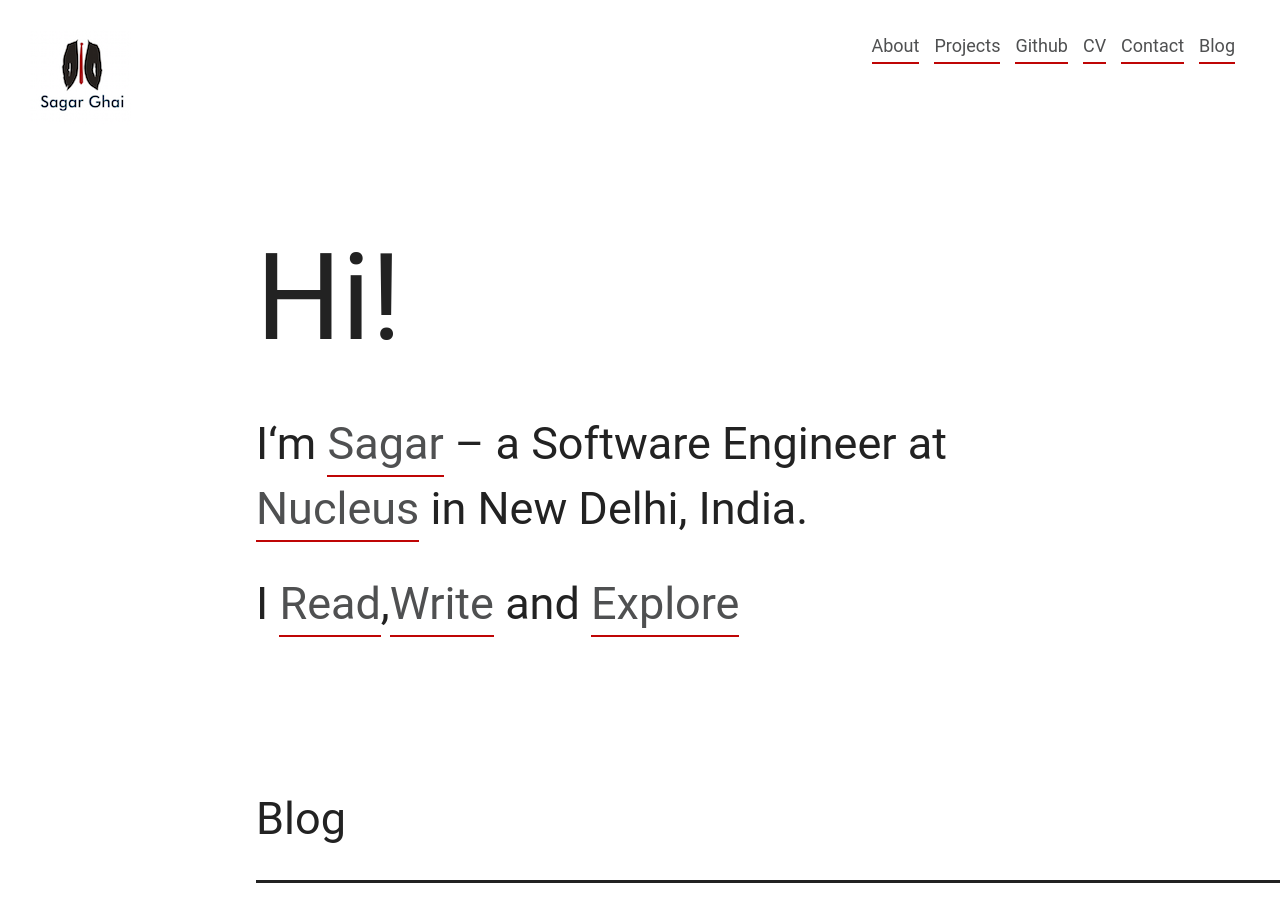
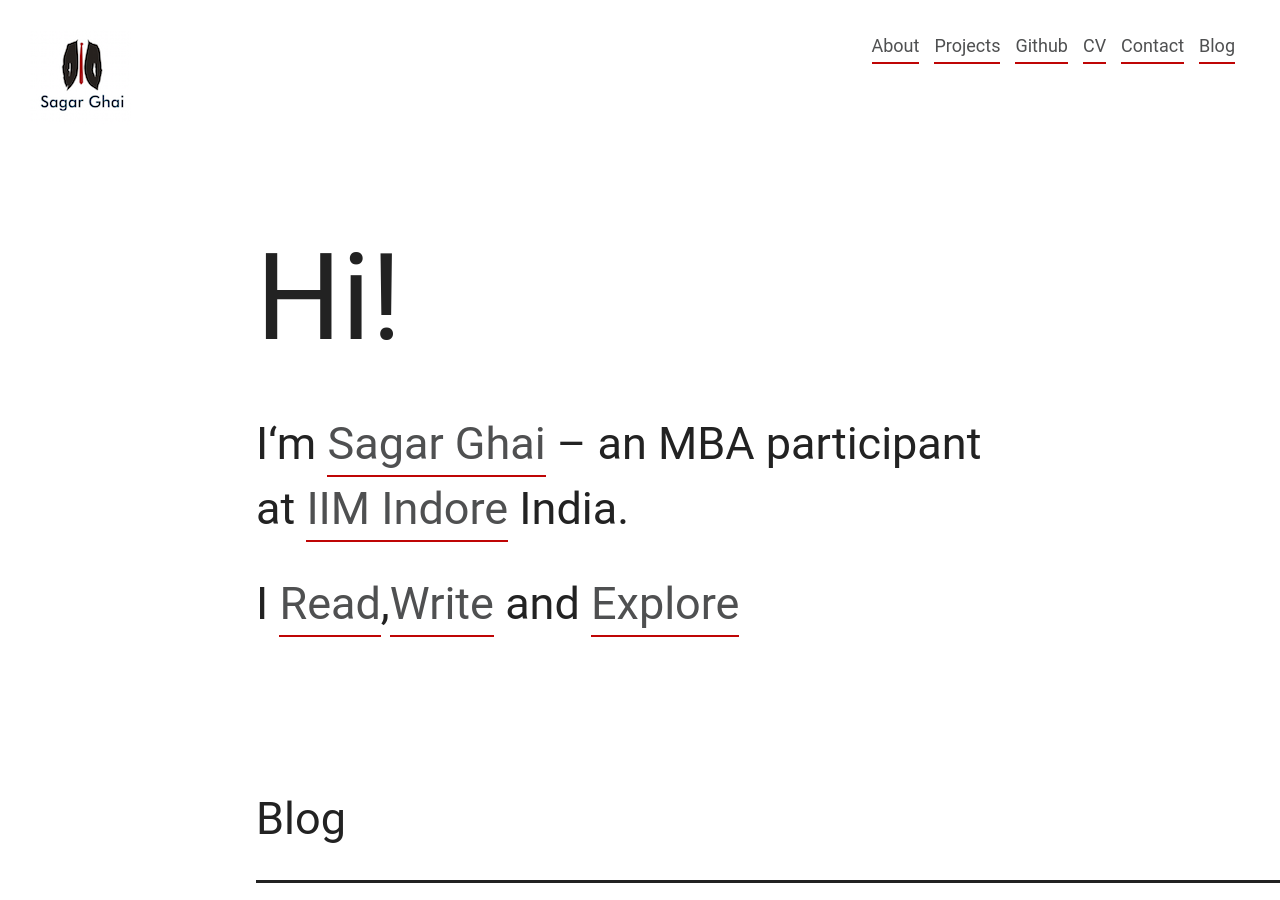
Before and after one commit to sagarghai/sagarghai.github.io, a Jekyll site: the page built from index.html, in a window 1280 px wide and 900 px high. Built offline with Jekyll 4.4.1, drawn with Linux system fonts in a browser that asks for light colours.

Commit message:
Online cv addition

```diff
--- a/_layouts/default.html
+++ b/_layouts/default.html
@@ -28,7 +28,7 @@
             <li class="nav-menu-item"><a href="/about">About</a></li>
             <li class="nav-menu-item"><a href="/projects">Projects</a></li>
             <li class="nav-menu-item"><a href="https://github.com/sagarghai">Github</a></li>
-            <li class="nav-menu-item"><a href="/public/Resume_sagar_ghai.pdf">CV</a></li>
+            <li class="nav-menu-item"><a href="/online-cv">CV</a></li>
             <li class="nav-menu-item"><a href="/contact">Contact</a></li>
             <li class="nav-menu-item"><a href="#blog">Blog</a></li>
         </ul>
--- a/index.html
+++ b/index.html
@@ -5,8 +5,8 @@ title: Sagar Ghai
 <div class="container-column">
     <div class="home-greeting">
         <h1 class="home-greeting-shout">Hi!</h1>
-        <h2>I&lsquo;m <a href="https://www.linkedin.com/in/sagar-ghai-374840b8" target="_blank">Sagar</a> &ndash; a Software Engineer at <a href="http://www.nucleussoftware.com" target="_blank">Nucleus</a> in New Delhi, India.</h2>
-        <h2>I <a href="/reading">Read</a>,<a href="/blog">Write</a> and <a href="https://getpocket.com/@596Afg34dmI43T191epdh31p79T2d471cQ8ud7K979DYT2nf221cpC12p87LU5af">Explore</a></h2>
+        <h2>I&lsquo;m <a href="https://www.linkedin.com/in/sagar-ghai-374840b8" target="_blank">Sagar Ghai</a> &ndash; an MBA participant at <a href="https://www.iimidr.ac.in/" target="_blank">IIM Indore</a> India.</h2>
+        <h2>I <a href="/reading">Read</a>,<a href="/blog">Write</a> and <a href="https://www.instagram.com/ghaisagar/">Explore</a></h2>
     </div>
 </div>
 
```
